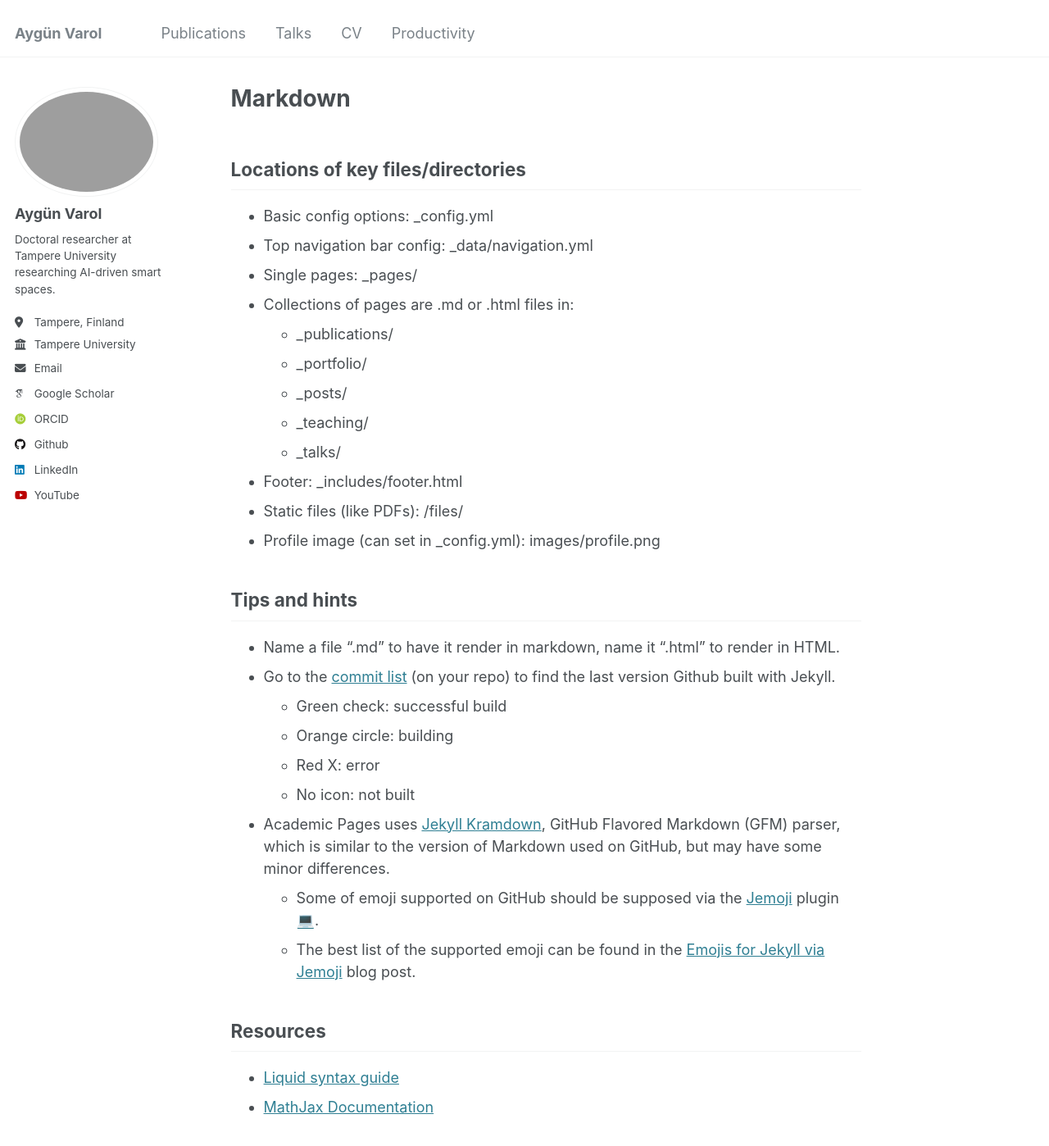
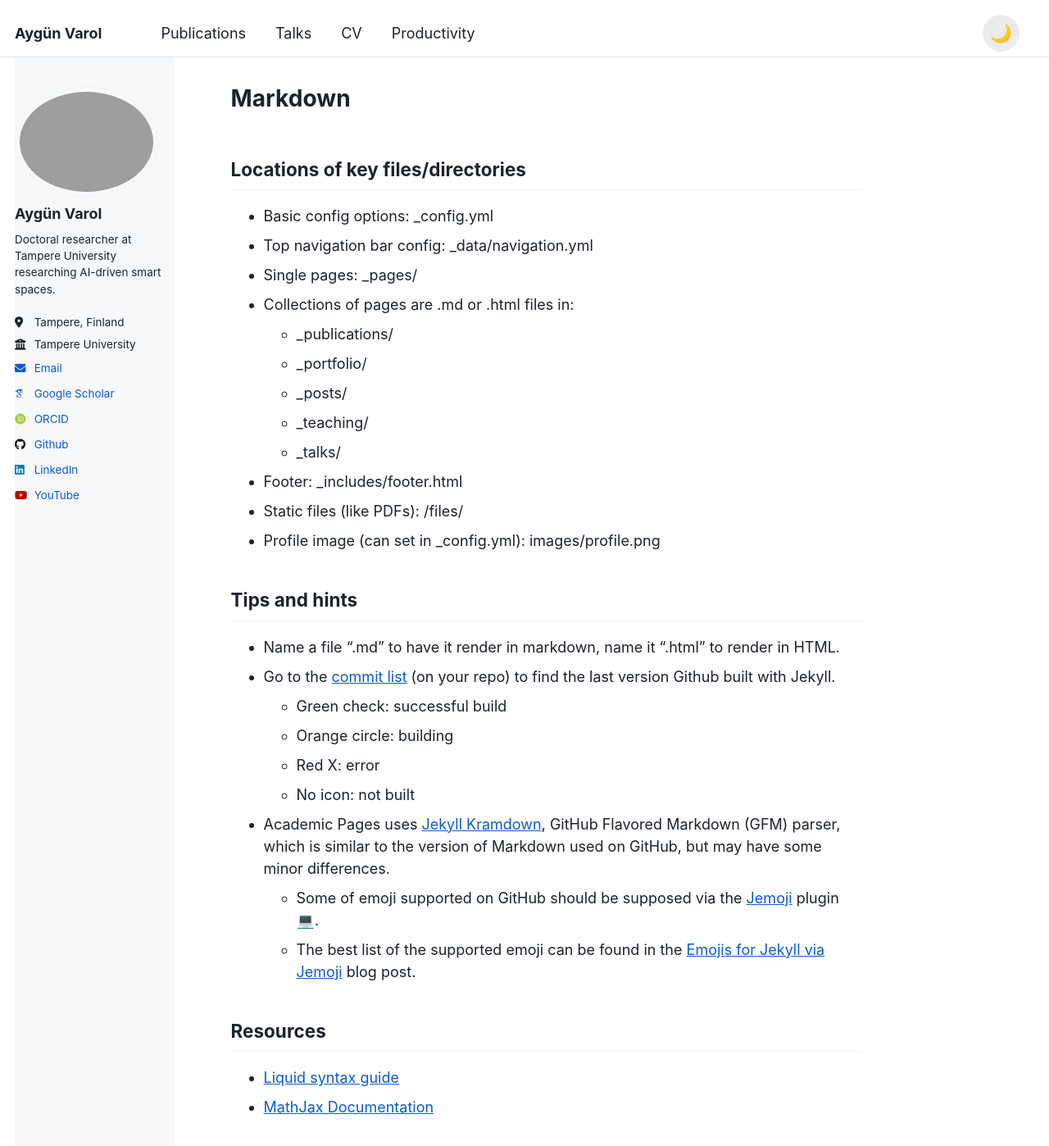
Before and after one commit to AygunVarol/aygunvarol.github.io, a Jekyll site: the page built from _pages/markdown.md, in a window 1280 px wide and 1400 px high. Shown: the whole window at 82% size. Built offline with Jekyll 4.4.1, drawn with Linux system fonts in a browser that asks for light colours; emoji names are drawn with the system emoji font; some web fonts are replaced.

Commit message:
Add demo version

```diff
--- a/_includes/masthead.html
+++ b/_includes/masthead.html
@@ -19,5 +19,10 @@
         <ul class="hidden-links hidden"></ul>
       </nav>
     </div>
+    <div class="masthead__actions">
+      <button id="theme-toggle" class="theme-toggle" type="button" aria-label="Toggle theme" title="Toggle theme">
+        <span class="theme-toggle__icon" aria-hidden="true">🌙</span>
+      </button>
+    </div>
   </div>
 </div>
--- /dev/null
+++ b/_sass/_theme-mode.scss
@@ -0,0 +1,173 @@
+:root {
+  color-scheme: light;
+  --mm-background: #ffffff;
+  --mm-surface: #f6f8fa;
+  --mm-text: #1d232b;
+  --mm-muted: #5c6773;
+  --mm-link: #0b5bd3;
+  --mm-link-hover: #0844a3;
+  --mm-border: #dce3eb;
+  --mm-code-bg: #f4f6fb;
+  --mm-code-text: #17202a;
+  --mm-masthead-bg: rgba(255, 255, 255, 0.96);
+  --mm-footer-bg: #f4f6fb;
+  --mm-button-bg: rgba(13, 23, 42, 0.08);
+  --mm-button-hover: rgba(13, 23, 42, 0.15);
+}
+
+:root.theme--dark,
+:root[data-theme="dark"] {
+  color-scheme: dark;
+  --mm-background: #0f141a;
+  --mm-surface: #161d27;
+  --mm-text: #e5ecf3;
+  --mm-muted: #95a3b3;
+  --mm-link: #8ab4ff;
+  --mm-link-hover: #b3ccff;
+  --mm-border: #27313d;
+  --mm-code-bg: #1c2633;
+  --mm-code-text: #f4f8ff;
+  --mm-masthead-bg: rgba(15, 20, 26, 0.95);
+  --mm-footer-bg: #111821;
+  --mm-button-bg: rgba(255, 255, 255, 0.08);
+  --mm-button-hover: rgba(255, 255, 255, 0.15);
+}
+
+html.theme--dark img:not([src*=".svg"]) {
+  filter: brightness(0.9) contrast(1.05);
+}
+
+body {
+  background-color: var(--mm-background);
+  color: var(--mm-text);
+  transition: background-color 0.25s ease, color 0.25s ease;
+}
+
+a,
+a:visited {
+  color: var(--mm-link);
+  transition: color 0.2s ease;
+}
+
+a:hover,
+a:focus {
+  color: var(--mm-link-hover);
+}
+
+.masthead {
+  background-color: var(--mm-masthead-bg);
+  border-bottom-color: var(--mm-border);
+  backdrop-filter: blur(8px);
+}
+
+.masthead__inner-wrap {
+  display: flex;
+  align-items: center;
+  gap: 1rem;
+}
+
+.masthead__menu {
+  flex: 1 1 auto;
+}
+
+.masthead__actions {
+  display: flex;
+  align-items: center;
+  margin-left: 1rem;
+}
+
+.greedy-nav a,
+.greedy-nav .masthead__menu-item--lg a {
+  color: var(--mm-text);
+}
+
+.page__content,
+.page__title,
+.author__content,
+.page__meta,
+.page__footer,
+.page__footer a,
+.page__footer a:visited {
+  color: var(--mm-text);
+}
+
+.page__footer {
+  background-color: var(--mm-footer-bg);
+  border-top: 1px solid var(--mm-border);
+}
+
+.sidebar,
+.sidebar .author__content,
+.sidebar .author__urls-wrapper {
+  background-color: var(--mm-surface);
+  color: var(--mm-text);
+}
+
+.sidebar .author__urls a {
+  color: var(--mm-link);
+}
+
+.page__meta,
+.archive__subtitle,
+hr {
+  border-color: var(--mm-border);
+}
+
+blockquote {
+  background-color: var(--mm-surface);
+  color: var(--mm-text);
+  border-left-color: var(--mm-border);
+}
+
+pre,
+code,
+pre code,
+blockquote code,
+.highlighter-rouge,
+.highlight {
+  background-color: var(--mm-code-bg);
+  color: var(--mm-code-text);
+  border-color: transparent;
+}
+
+.theme-toggle {
+  display: inline-flex;
+  align-items: center;
+  justify-content: center;
+  width: 2.5rem;
+  height: 2.5rem;
+  border-radius: 9999px;
+  border: 1px solid transparent;
+  background-color: var(--mm-button-bg);
+  color: var(--mm-text);
+  cursor: pointer;
+  transition: background-color 0.2s ease, transform 0.2s ease, color 0.2s ease;
+}
+
+.theme-toggle:hover,
+.theme-toggle:focus {
+  background-color: var(--mm-button-hover);
+  outline: none;
+}
+
+.theme-toggle:active {
+  transform: scale(0.96);
+}
+
+.theme-toggle__icon {
+  font-size: 1.2rem;
+  line-height: 1;
+}
+
+@media (max-width: 600px) {
+  .masthead__inner-wrap {
+    flex-wrap: wrap;
+  }
+
+  .masthead__actions {
+    width: 100%;
+    justify-content: flex-end;
+    margin-left: 0;
+    margin-top: 0.5rem;
+  }
+}
--- a/assets/css/main.scss
+++ b/assets/css/main.scss
@@ -38,4 +38,6 @@
 @import "vendor/font-awesome/solid";
 @import "vendor/font-awesome/brands";
 @import "vendor/magnific-popup/magnific-popup";
+
+@import "theme-mode";
 @import "print";
```
Also changed, not shown: assets/js/_main.js (+62 -0 lines), assets/js/main.min.js, 1 other file.
